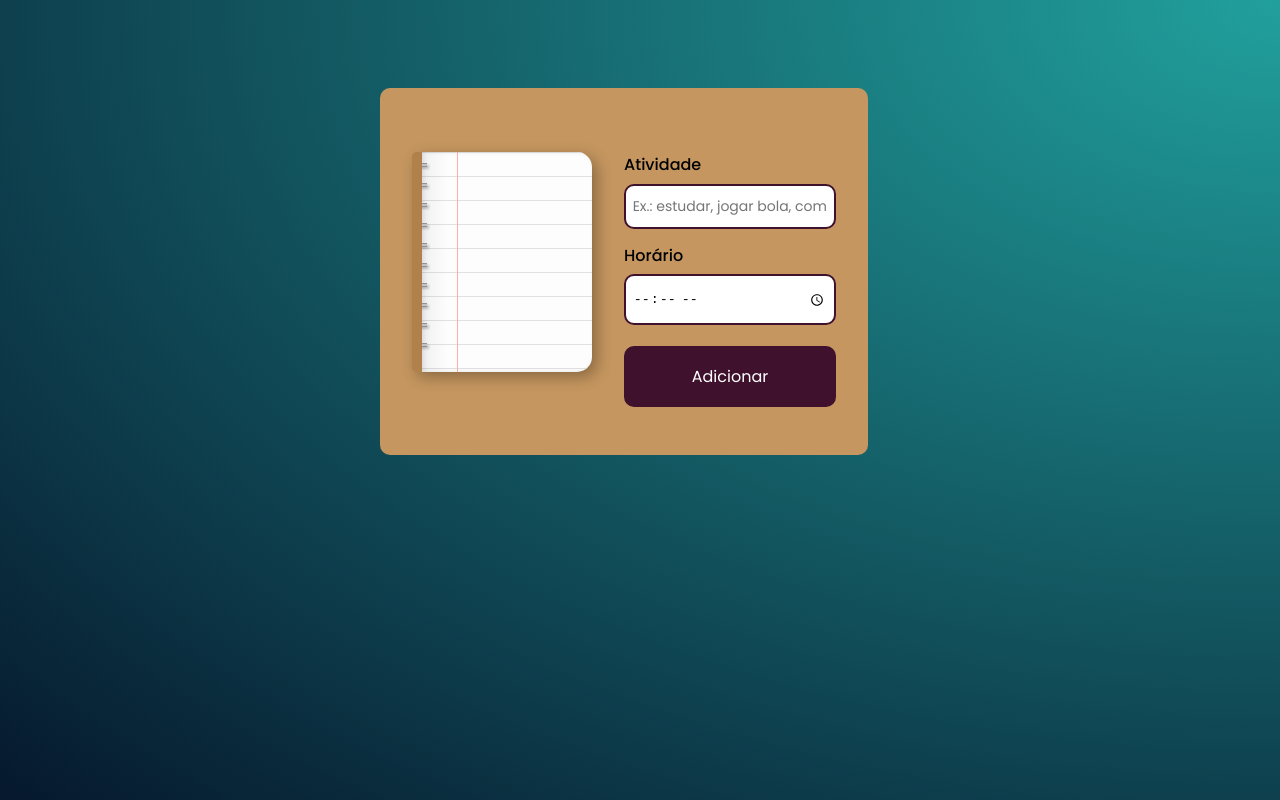
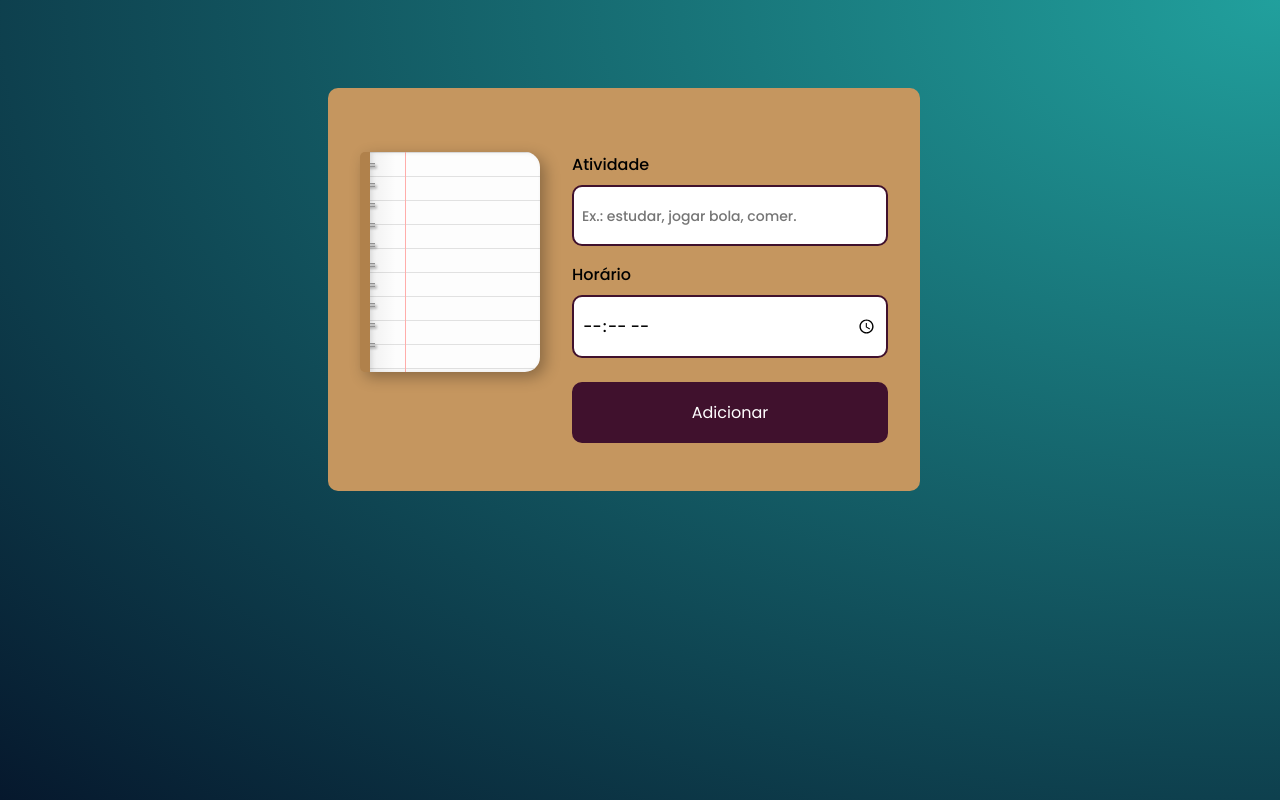
Before and after one commit to rafael-gtavares/pautaDoDia, a plain HTML site: page index.html in a window 1280 px wide. Drawn offline with Linux system fonts and the light colour scheme.

Commit message:
Adicionando algumas estilizações no css

```diff
--- a/css/style.css
+++ b/css/style.css
@@ -79,6 +79,13 @@
     );
     z-index: 10;
     filter: drop-shadow(2px 2px 1px rgba(0,0,0,0.2));
+}
+
+.input {
+    color: #000;
+    font-size: 16px;
+    font-weight: 500;
+    font-family: var(--fonte-padrao);
 }
 
 .adicionar {
--- a/index.html
+++ b/index.html
@@ -18,9 +18,9 @@
             <div class="agenda"></div>
             <form action="" class="adicionar" id="novoItem">
                 <label for="item">Atividade</label>
-                <input type="text" name="atividade" id="atividade" placeholder="Ex.: estudar, jogar bola, comer.">
+                <input class="input" type="text" name="atividade" id="atividade" placeholder="Ex.: estudar, jogar bola, comer.">
                 <label for="item">Horário</label>
-                <input type="time" name="horario" id="horario">
+                <input class="input" type="time" name="horario" id="horario">
                 <input type="submit" value="Adicionar" class="cadastrar">
             </form>
         </div>
```
